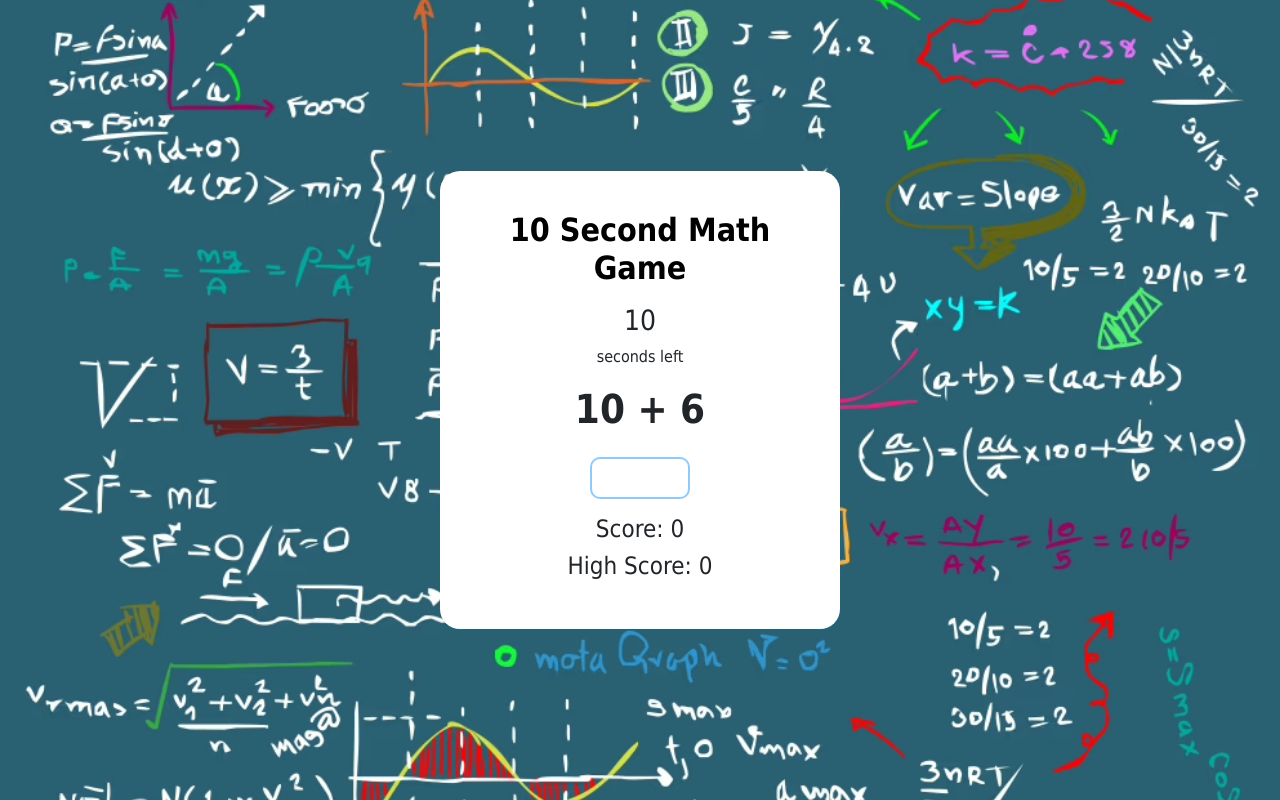
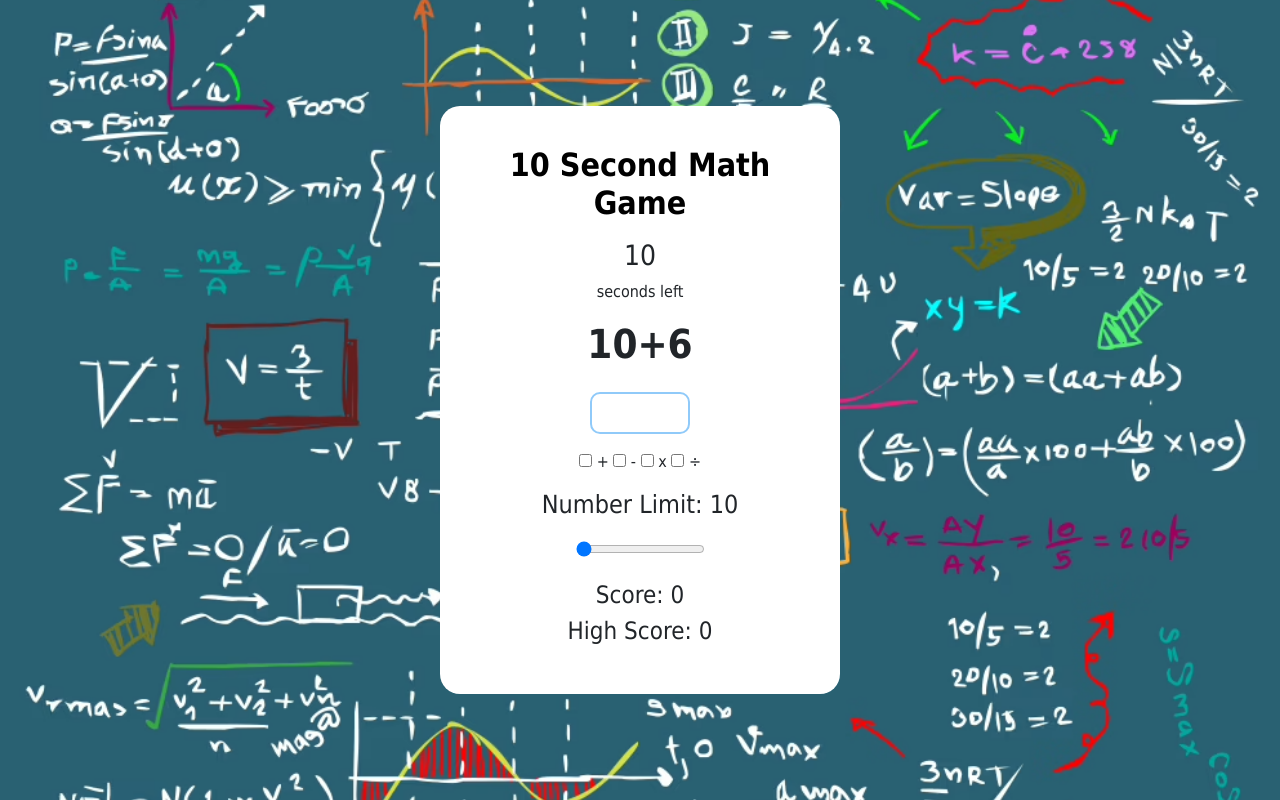
Before and after one commit to tmineto1/10_sec_math_game, a plain HTML site: page index.html in a window 1280 px wide. Drawn offline with nearby package versions, Linux system fonts and the light colour scheme.

Commit message:
Added slider, operator options, css

```diff
--- a/index.css
+++ b/index.css
@@ -36,3 +36,11 @@ body {
   outline: none;
   width: 100px;
 }
+
+#number-display {
+  font-size: 25px;
+}
+
+#limit {
+  font-size: 25px;
+}
--- a/index.html
+++ b/index.html
@@ -14,12 +14,24 @@
       <div class="row">
         <div class="col-12 text-center">
           <h2 class="pb-2">10 Second Math Game</h2>
-          <h3 id="time-left"></h3>
+          <h3 id="time-left">10</h3>
           <p>seconds left</p>
           <h1 id="equation"></h1>
           <input class="my-3 px-2" id="user-input" type="number" />
-          <h4>Score: <span id="score"></span></h4>
-          <h4>High Score: <span id="highScore"></span></h4>
+          <div class="mb-2">
+            <input class="equation-type" id="add" type="checkbox" value="true">
+            <label for="add">+</label>
+            <input class="equation-type" id="subtract" type="checkbox" value="true">
+            <label for="subtract">-</label>
+            <input class="equation-type" id="multiply" type="checkbox" value="true">
+            <label for="multiply">x</label>
+            <input class="equation-type" id="divide" type="checkbox" value="true">
+            <label for="divide">÷</label>
+          </div>
+          <label class="mb-3 mt-1" id="limit" for="number-limit">Number Limit: <span id="number-display">10</span></label>
+          <input class="mb-4" id="number-limit" type="range" min="10" max="50" step="5" value="10">
+          <h4>Score: <span id="score">0</span></h4>
+          <h4>High Score: <span id="highScore">0</span></h4>
         </div>
       </div>
     </div>
--- a/index.js
+++ b/index.js
@@ -4,7 +4,18 @@ $(document).ready(function(){
   var timeLeft = 10;
   var score = 0;
   var highScore = 0;
+  var add = document.getElementById('add');
+  var subtract = document.getElementById('subtract');
+  var multiply = document.getElementById('multiply');
+  var divide = document.getElementById('divide');
+  var operator;
+  var numberLimit = 10;
 
+
+  $('#number-limit').on('input', function() {
+    numberLimit = Number($(this).val());
+    $('#number-display').text(numberLimit);
+  });
 
   var updateTimeLeft = function (amount) {
     timeLeft += amount;
@@ -22,6 +33,31 @@ $(document).ready(function(){
     $('#highScore').text(highScore);
     }
   };
+
+  var getOperator = function() {
+    let operators = [];
+    if (add.checked === true) {
+            operators.push('+');
+    }
+    if (subtract.checked === true) {
+            operators.push('-');
+    }
+    if (multiply.checked === true) {
+            operators.push('*');
+    }
+    if (divide.checked === true) {
+            operators.push('/');
+    }
+    if (operators.length === 0) {
+            operator = '+';
+    } else if (operators.length === 1) {
+            operator = operators[0];
+    } else {
+            let i = Math.floor(Math.random() * operators.length);
+            operator = operators[i];
+    }
+    return operator;
+  }
 
   var startGame = function () {
     if (!interval) {
@@ -45,11 +81,28 @@ $(document).ready(function(){
 
   var questionGenerator = function () {
     var question = {};
-    var num1 = randomNumberGenerator(10);
-    var num2 = randomNumberGenerator(10);
+    var num1 = randomNumberGenerator(numberLimit);
+    var num2 = randomNumberGenerator(numberLimit);
+    operator = getOperator();
 
-    question.answer = num1 + num2;
-    question.equation = String(num1) + " + " + String(num2);
+    if (operator === '/' && num2 === 0) num2 = 1;
+
+    if (operator === '+') {
+      question.answer = num1 + num2;
+      question.equation = String(num1) +  operator + String(num2);
+    } else if (operator === '-') {
+      if (num1 < num2) [num1, num2] = [num2, num1];
+        question.answer = num1 - num2;
+        question.equation = String(num1) + operator + String(num2);
+    } else if (operator === '*') {
+      question.answer = num1 * num2;
+      question.equation = String(num1) + operator + String(num2);
+    } else if (operator === '/') {
+      question.answer = num1;
+      question.equation = String(num1 * num2) + operator + String(num2);
+    }
+
+
 
     return question;
   };
```
Also changed, not shown: 1 other file.
